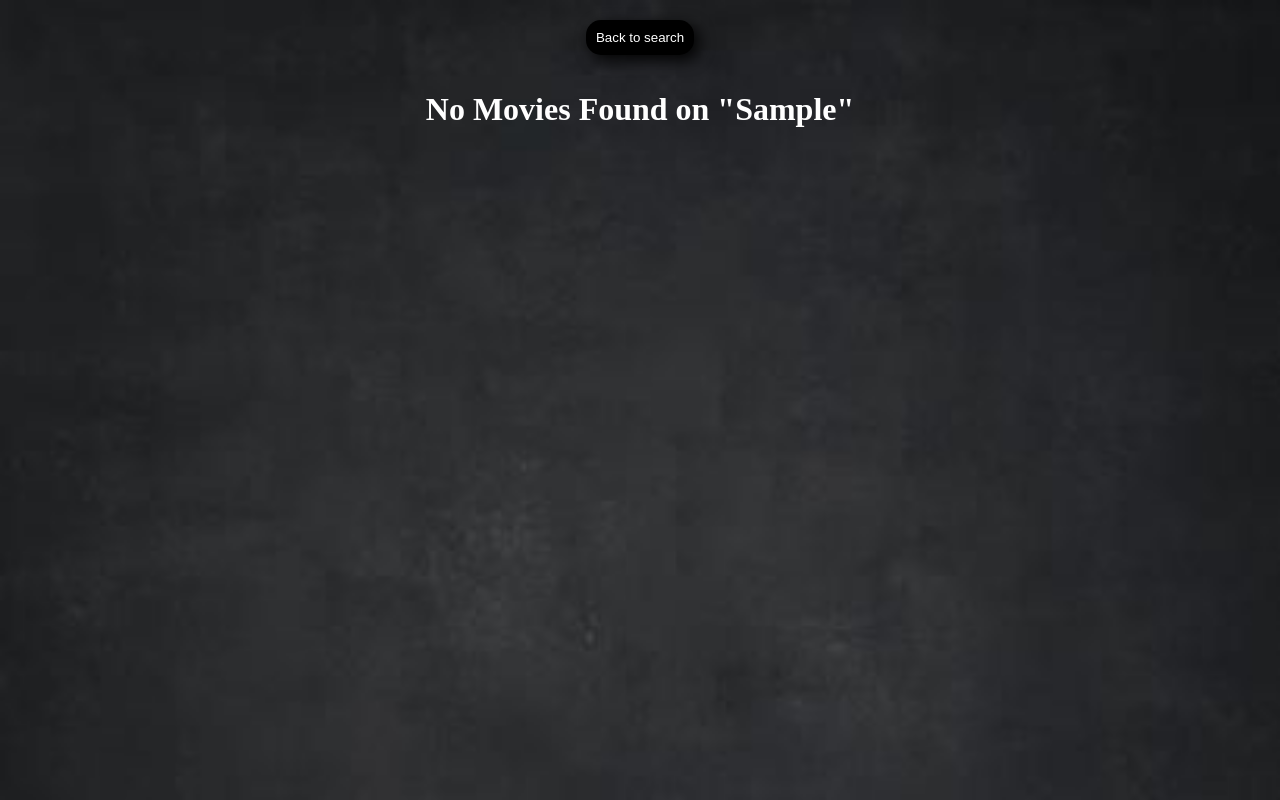
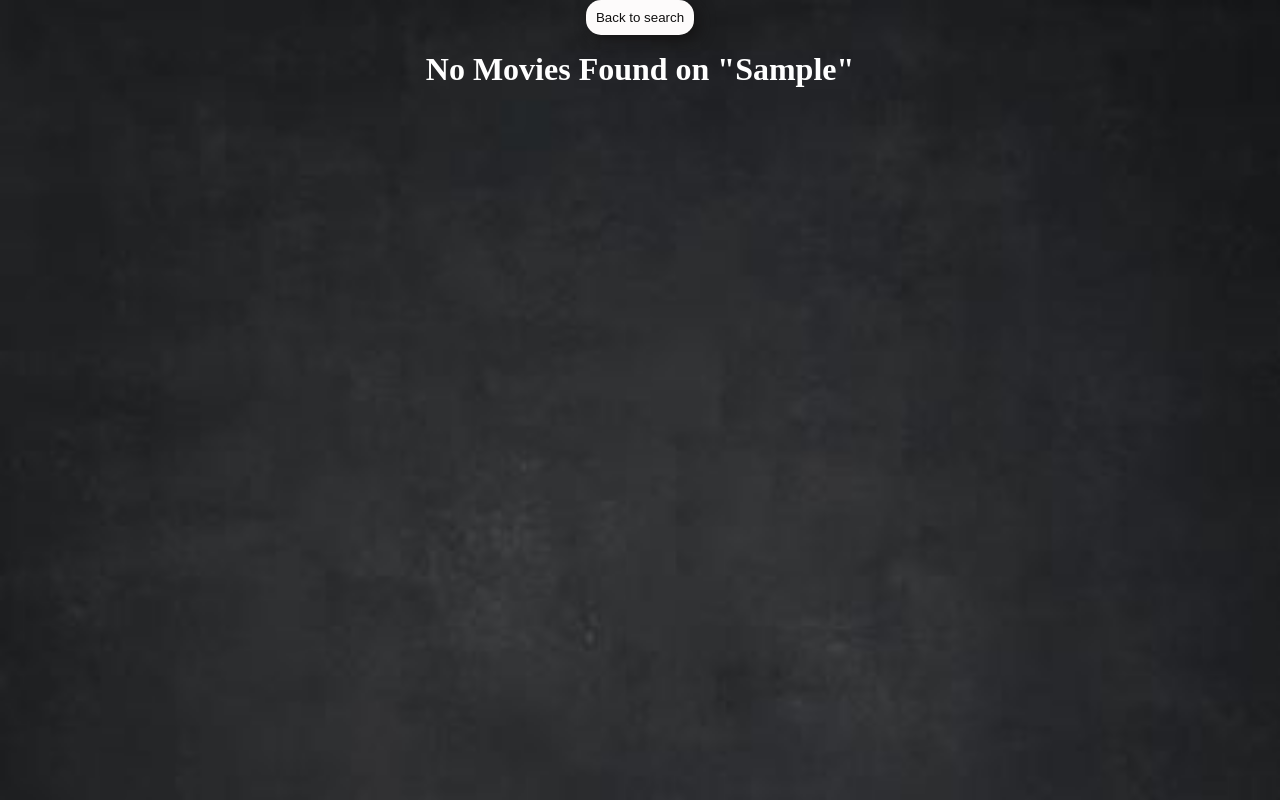
Before and after one commit to SanJay1577/Anime-movie-app, a plain HTML site: page index.html in a window 1280 px wide. Both pictures are taken after typing "Sample" into the empty fields and a click on the button "Search". Drawn offline with Linux system fonts and the light colour scheme; no server answers.

Commit message:
Update style.css

```diff
--- a/style.css
+++ b/style.css
@@ -108,14 +108,15 @@ body{
      cursor:pointer;
  }
 #back-btn{
-    border:none;
+  border:none;
     padding:10px;
-    background-color: black;
-    color:white;
-    box-shadow: 5px 5px 15px rgba(0,0,0,0.9);
+    background-color: rgb(253, 251, 251);
+    color:rgb(17, 16, 16);
+    box-shadow: 5px 5px 15px rgba(19, 18, 18, 0.9);
     border-radius: 15px;
     cursor:pointer;
     margin-bottom:5px;
+    position: fixed;
 }
 #heading{
     color:white;
```
